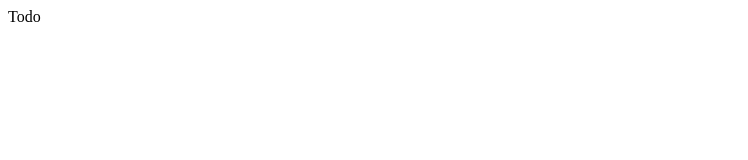
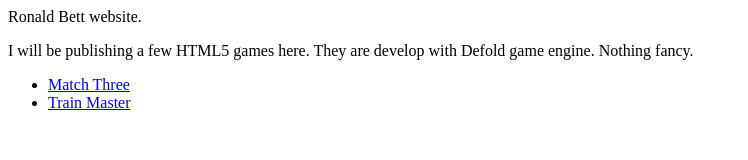
Before and after one commit to RonKip/RonKip.github.io, a plain HTML site: page index.html in a window 1280 px wide. Shown: the whole page, without its empty margins (0-748 px from the left). Drawn offline with Linux system fonts and the light colour scheme.

Commit message:
updated index page

```diff
--- a/index.html
+++ b/index.html
@@ -3,6 +3,13 @@
 </head>
 
 <body>
-  <p>Todo</p>
+  <p>Ronald Bett website.</p>
+  <p>I will be publishing a few HTML5 games here. They are develop with Defold game engine.
+    Nothing fancy.
+  </p>
+  <ul>
+    <li><a href="/Candy">Match Three</a></li>
+    <li><a href="/Train">Train Master</a></li>
+  </ul>
 </body>
 </html>
```
